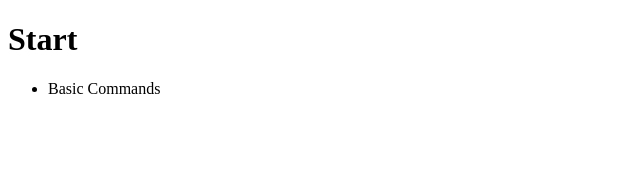
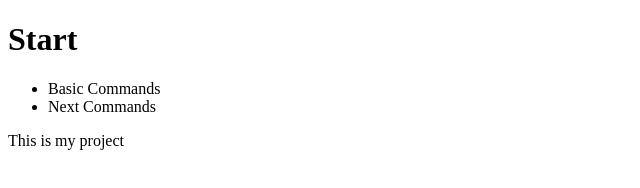
Before and after one commit to ankcode/test-project, a plain HTML site: page index.html in a window 1280 px wide. Shown: the whole page, without its empty margins (0-640 px from the left). Drawn offline with Linux system fonts and the light colour scheme.

Commit message:
Addeded footer

```diff
--- a/index.html
+++ b/index.html
@@ -7,6 +7,8 @@
         <h1>Start</h1>
         <ul>
             <li>Basic Commands</li>
+            <li>Next Commands</li>
         </ul>
     </body>
+    <footer>This is my project</footer>
 </html>
```
